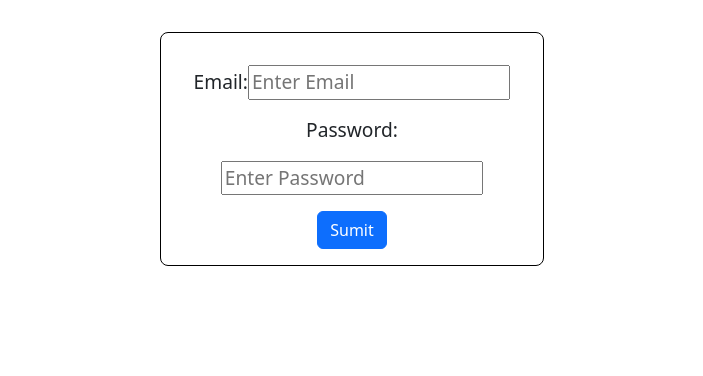
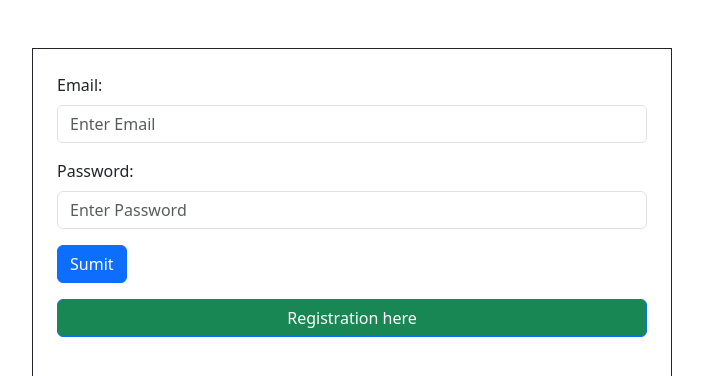
Before and after one commit to Alisha-Meshram/employee-management, a React app: page / in a window 1280 px wide. Shown: the top 376 px of the page, without its empty margins (288-991 px from the left). Built offline with nearby package versions, Linux system fonts and the light colour scheme; the HTML template or start-up script is replaced by a standard one.

Commit message:
add a backend

```diff
--- a/package.json
+++ b/package.json
@@ -15,6 +15,7 @@
     "react": "^19.2.0",
     "react-bootstrap": "^2.10.10",
     "react-dom": "^19.2.0",
+    "react-hot-toast": "^2.6.0",
     "react-icons": "^5.5.0",
     "react-router-dom": "^7.13.0"
   },
--- a/src/App.jsx
+++ b/src/App.jsx
@@ -6,6 +6,7 @@ import Overview from "./components/Overview";
 import PeopleDiscovery from "./components/PeopleDiscovery";
 import Create from "./components/Create";
 import Edit from "./components/Edit";
+import Register from "./Pages/Register";
 
 function App() {
   return (
@@ -15,6 +16,7 @@ function App() {
           <Route path="/" element={<Login />} />
           <Route path="/update/:id" element={<Edit />} />
           <Route path="/add" element={<Create />} />
+          <Route path="/register" element={<Register /> } />
           <Route path="/home" element={<Home />}>
 
             <Route path="overview" element={<Overview />} />
--- a/src/Pages/Login.jsx
+++ b/src/Pages/Login.jsx
@@ -1,39 +1,104 @@
-import React, { useState } from 'react'
-import { Button, Form } from 'react-bootstrap'
-import { useNavigate } from 'react-router-dom'
+import axios from "axios";
+import React, { useState } from "react";
+import { Button} from "react-bootstrap";
+import Form from "react-bootstrap/Form";
+import { useNavigate } from "react-router-dom";
+import toast, { Toaster } from 'react-hot-toast';
 
 const Login = () => {
-    const[email,setEmail]=useState("")
-    const[password,setPassword]=useState("")
-    const[error,setError]=useState("")
+  const [email, setEmail] = useState("");
+  const [password, setPassword] = useState("");
+  const [error, setError] = useState("");
 
-    const navigate=useNavigate()
-    function Login(e){
-        e.preventDefault()
-        if(!email || !password){
-            setError("Fill the Information")
-        }
+  const navigate = useNavigate();
+//   function Login(e) {
+//     e.preventDefault();
+//     if (!email || !password) {
+//       setError("Fill the Information");
+//     }
 
-        if(email==="user@gmail.com"&& password==="12345"){
-navigate("/home/overview")
-        }else{
-            setError("Please Enter Valid Information")
-        }
+//     if (email === "user@gmail.com" && password === "12345") {
+//       navigate("/home/overview");
+//     } else {
+//       setError("Please Enter Valid Information");
+//     }
+//   }
 
-    }
+  async function login(e){
+  e.preventDefault()
+  try {
+    await  axios.post("http://localhost:8000/login",{email,password})
+    toast.success("login successfull")
+    navigate("/home/overview");
+
+  } catch (error) {
+      console.log(error)
+  }
+  }
 
   return (
-    <div className=''  style={{height:'70%',fontSize:'1.2rem',textAlign:'center',border:'1px solid black',padding:'1rem',margin:'2rem auto',width:'30%',borderRadius:'8px'}} >
-    <Form onSubmit={Login}>
-    <label>Email: </label>
-        <input className='my-3 w-75' type="email" value={email} placeholder='Enter Email' onChange={(e)=>{setEmail(e.target.value)}} /><br />
-        <label>Password: </label>
-        <input className='my-3 w-75' type="password" value={password} placeholder='Enter Password' onChange={(e)=>{setPassword(e.target.value)}} /><br />
-        <Button type='submit'>Sumit</Button>
-    </Form>
+    <div
+
+    >
+      <Form onSubmit={login} className="w-50 border border-dark mx-auto p-4 my-5">
+      <Form.Group className="mb-3" controlId="formBasicEmail">
+          <Form.Label>Email: </Form.Label>
+          <Form.Control
+            type="email"
+          value={email}
+          placeholder="Enter Email"
+          onChange={(e) => {
+            setEmail(e.target.value);
+            }}
+          />
+        </Form.Group>
+        {/* <label>Email: </label>
+        <input
+          className="my-3 w-75"
+          type="email"
+          value={email}
+          placeholder="Enter Email"
+          onChange={(e) => {
+            setEmail(e.target.value);
+          }}
+        /> */}
+
+        <Form.Group className="mb-3" controlId="formBasicEmail">
+          <Form.Label>Password: </Form.Label>
+          <Form.Control
+           type="password"
+          value={password}
+          placeholder="Enter Password"
+          onChange={(e) => {
+            setPassword(e.target.value);
+            }}
+          />
+        </Form.Group>
+        {/* <label>Password: </label>
+        <input
+          className="my-3 w-75"
+          type="password"
+          value={password}
+          placeholder="Enter Password"
+          onChange={(e) => {
+            setPassword(e.target.value);
+          }}
+        /> */}
+
+        <Button type="submit">Sumit</Button>
+<br />
+        <Button  className="w-100 mx-auto my-3 bg-success"
+        onClick={() => {
+          navigate("/register");
+        }}
+      >
+        Registration here
+      </Button>
+      </Form>
+<Toaster />
 
     </div>
-  )
-}
+  );
+};
 
-export default Login
+export default Login;
--- /dev/null
+++ b/src/Pages/Register.jsx
@@ -0,0 +1,79 @@
+import axios from "axios";
+import { useState } from "react";
+import Button from "react-bootstrap/Button";
+import Form from "react-bootstrap/Form";
+import { useNavigate } from "react-router-dom";
+import toast, { Toaster } from 'react-hot-toast';
+
+function Register() {
+  const [name, setName] = useState("");
+  const [email, setEmail] = useState("");
+  const [password, setPassword] = useState("");
+
+  const navigate = useNavigate();
+
+  async function sendData(e) {
+    e.preventDefault();
+
+    try {
+      await axios.post("http://localhost:8000/register", {
+        name,
+        email,
+        password,
+      });
+      toast.success("Registation Successfull")
+      setEmail("");
+      setName("");
+      setPassword("");
+      navigate("/");
+
+    } catch (error) {
+      console.log(error);
+    }
+  }
+  return (
+    <div>
+      <h2 className="text-center my-3">Registration here </h2>
+      <Form onSubmit={sendData} className="w-50 border border-dark mx-auto p-4">
+        <Form.Group className="mb-3" controlId="formBasicEmail">
+          <Form.Label>Names</Form.Label>
+          <Form.Control
+            type="text"
+            placeholder="Enter Name"
+            onChange={(e) => {
+              setName(e.target.value);
+            }}
+          />
+        </Form.Group>
+        <Form.Group className="mb-3" controlId="formBasicEmail">
+          <Form.Label>Email </Form.Label>
+          <Form.Control
+            type="email"
+            placeholder="Enter email"
+            onChange={(e) => {
+              setEmail(e.target.value);
+            }}
+          />
+        </Form.Group>
+
+        <Form.Group className="mb-3" controlId="formBasicPassword">
+          <Form.Label>Password</Form.Label>
+          <Form.Control
+            type="password"
+            placeholder="Password"
+            onChange={(e) => {
+              setPassword(e.target.value);
+            }}
+          />
+        </Form.Group>
+
+        <Button variant="primary" type="submit">
+          Submit
+        </Button>
+      </Form>
+      <Toaster />
+    </div>
+  );
+}
+
+export default Register;
--- a/src/components/Create.jsx
+++ b/src/components/Create.jsx
@@ -26,7 +26,7 @@ const Create = () => {
     e.preventDefault();
     try {
       await axios.post(
-        "https://696dd8ced7bacd2dd714ba5e.mockapi.io/employee-management",
+        "http://localhost:8000/adduser",
         { name, img, email, status, role, team }
       );
       alert("data added");
--- a/src/components/Edit.jsx
+++ b/src/components/Edit.jsx
@@ -19,14 +19,14 @@ const Edit = () => {
 
   async function getInformation() {
     const res = await axios.get(
-      `https://696dd8ced7bacd2dd714ba5e.mockapi.io/employee-management/${id}`
+      `http://localhost:8000/user/${id}`
     );
     console.log(res.data);
     setName(res.data.name);
     setEmail(res.data.email);
     setImg(res.data.img);
     setRole(res.data.role);
-    setTeam(res.data.team);
+    setTeam(Array.isArray(user.team)? user.team:[user.team]);
     SetStatus(res.data.status);
   }
 
@@ -37,7 +37,7 @@ const Edit = () => {
     e.preventDefault();
     try {
       await axios.put(
-        `https://696dd8ced7bacd2dd714ba5e.mockapi.io/employee-management/${id}`,
+        `http://localhost:8000/updateuser/${id}`,
         { name, email, img, status, role, team }
       );
       alert("update data sucessfully");
@@ -64,11 +64,16 @@ const Edit = () => {
   return (
     <div>
       <Form onSubmit={updateData} style={{ padding: "1rem" }}>
-        <div style={{ margin: "auto", width: "100px" }}>
+      <div style={{ margin: "auto", width: "100px" }}>
           <img
             src={img}
             alt=""
-            style={{ height: "100px", width: "100px", borderRadius: "100%" }}
+            style={{
+              height: "100px",
+              width: "100px",
+              borderRadius: "100%",
+              border: "1px solid gray",
+            }}
           />
         </div>
         <span>
@@ -182,13 +187,7 @@ const Edit = () => {
                 })}
               </Form.Select>
             </div>
-            {/* <Form.Select value={team} onChange={(e)=>{setTeam(e.target.value)}}>
-      <option value="team">Team</option>
-          <option value="Design">Design</option>
-          <option value="Finance">Finance</option>
-          <option value="Product">Product</option>
-          <option value="Marketing">Marketing</option>
-        </Form.Select> */}
+
           </Form.Group>
         </div>
         <Button variant="primary" type="submit">
```
Also changed, not shown: src/components/PeopleDiscovery.jsx (+6 -32 lines), 1 other file (tests, documents, lock files or other folders).
